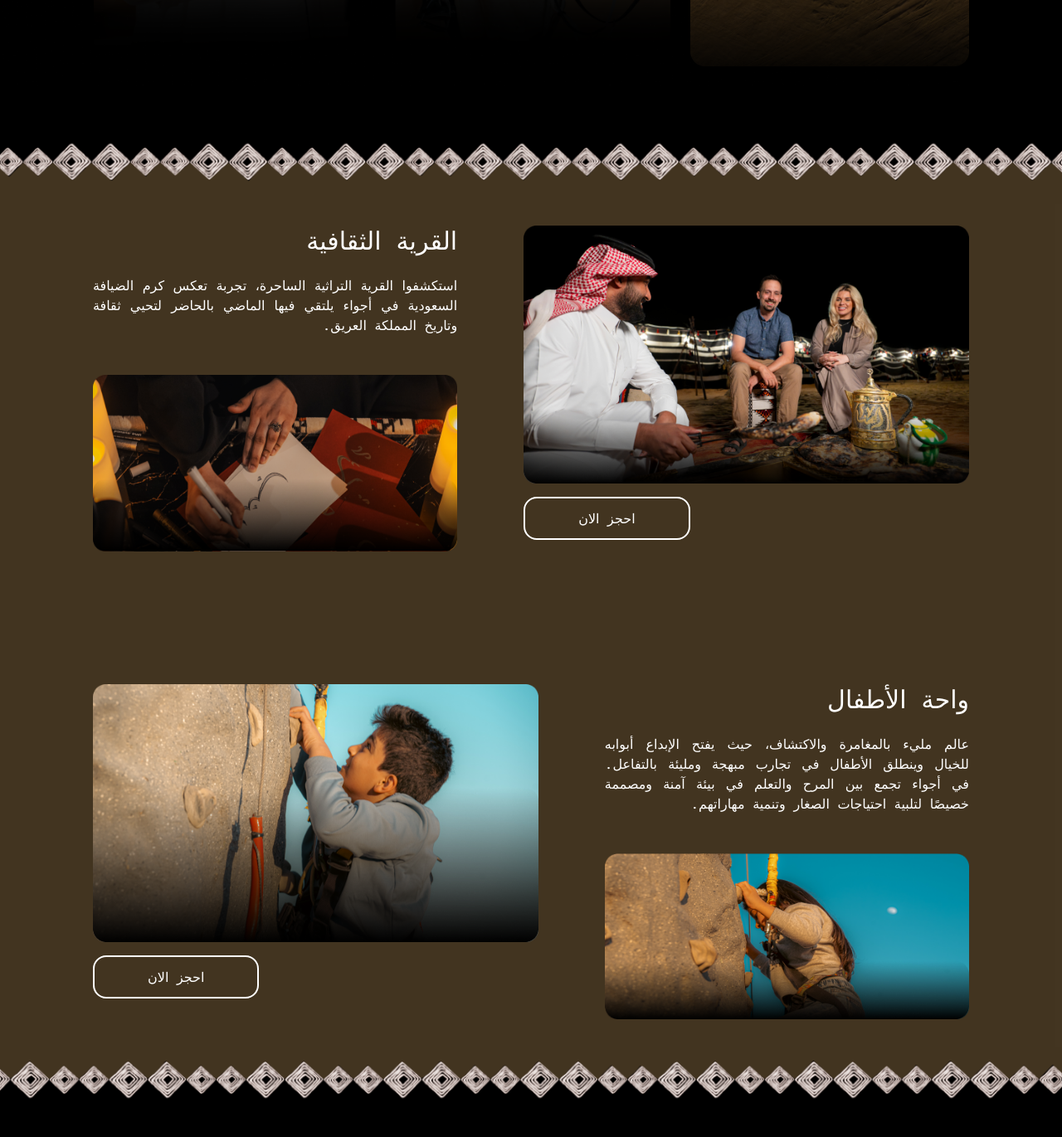
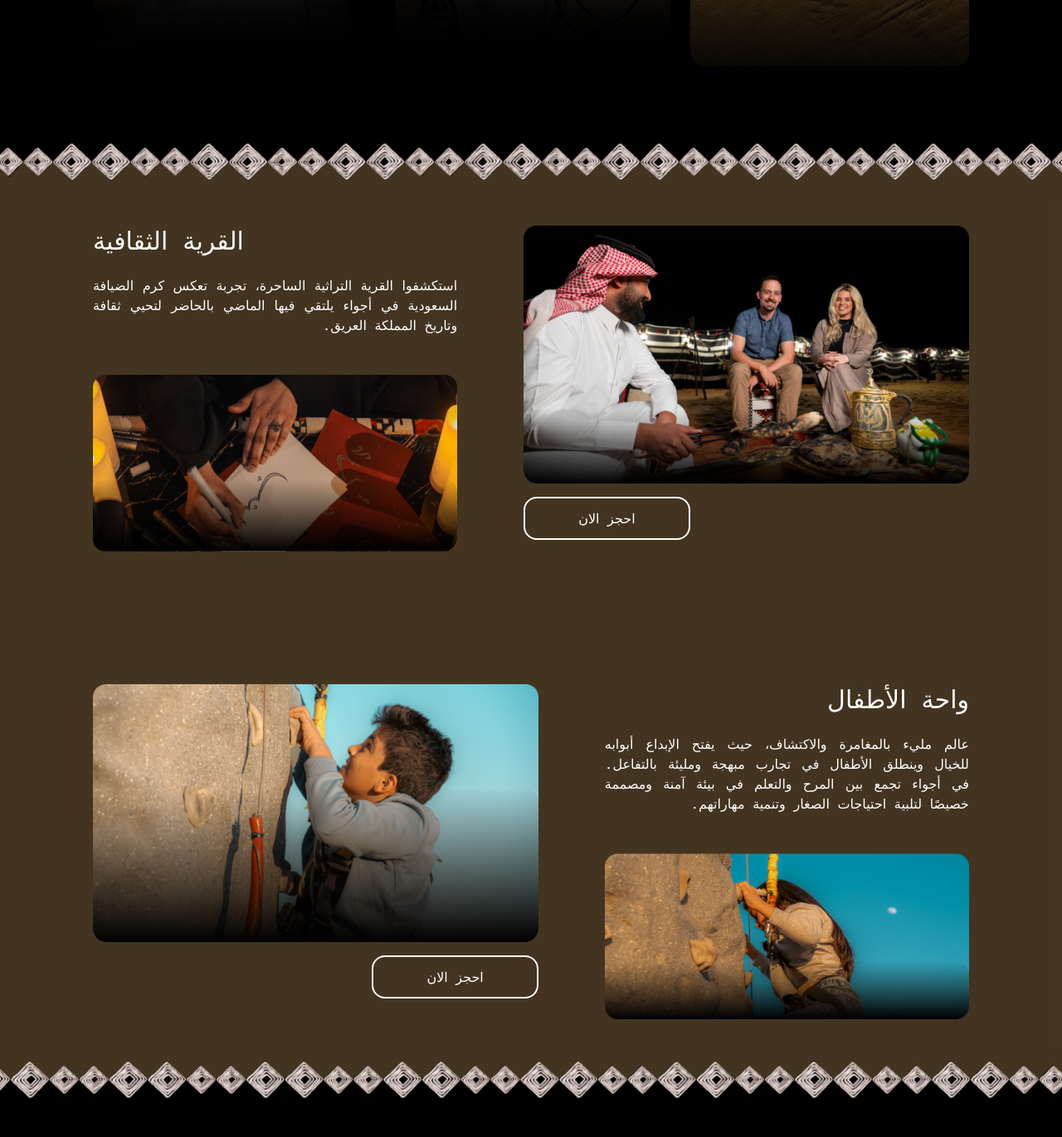
Before and after one commit to abdelrahman-mohamed-010/saudi-event, a Next.js app: page /lang/ar in a window 1280 px wide. Shown: the part 2803-4174 px from the top of the page at 83% size. Built offline with nearby package versions, Linux system fonts and the light colour scheme.

Commit message:
align heading

```diff
--- a/components/Heritage.jsx
+++ b/components/Heritage.jsx
@@ -29,7 +29,7 @@ const Heritage = ({ translations }) => {
             </div>
           </div>
           <div className="w-full lg:w-[45%] text-[#FFFFFF] flex flex-col justify-end items-start order-1 md:order-2">
-            <h1 className="text-2xl md:text-3xl mb-4 md:mb-6 t w-full max-sm:text-xl">
+            <h1 className="text-2xl md:text-3xl mb-4 md:mb-6 t w-full max-sm:text-xl text-end">
               {translations.heritage.title}
             </h1>
             <p className="mb-6 md:mb-12 max-sm:text-sm">
@@ -80,7 +80,7 @@ const Heritage = ({ translations }) => {
                 className="absolute bottom-0 rounded-xl w-full z-20 object-contain md:max-w-none max-w-40 max-md:hidden"
               />
             </div>
-            <div className=" w-full text-end">
+            <div className=" w-full text-start">
               {" "}
               <button className="w-fit  mt-4 rounded-2xl py-2 md:py-3 px-4 md:px-16 border-2 border-white text-white focus:outline-none text-sm md:text-base hidden md:inline-block">
                 {translations.heritage.find_out_more_btn}
```
